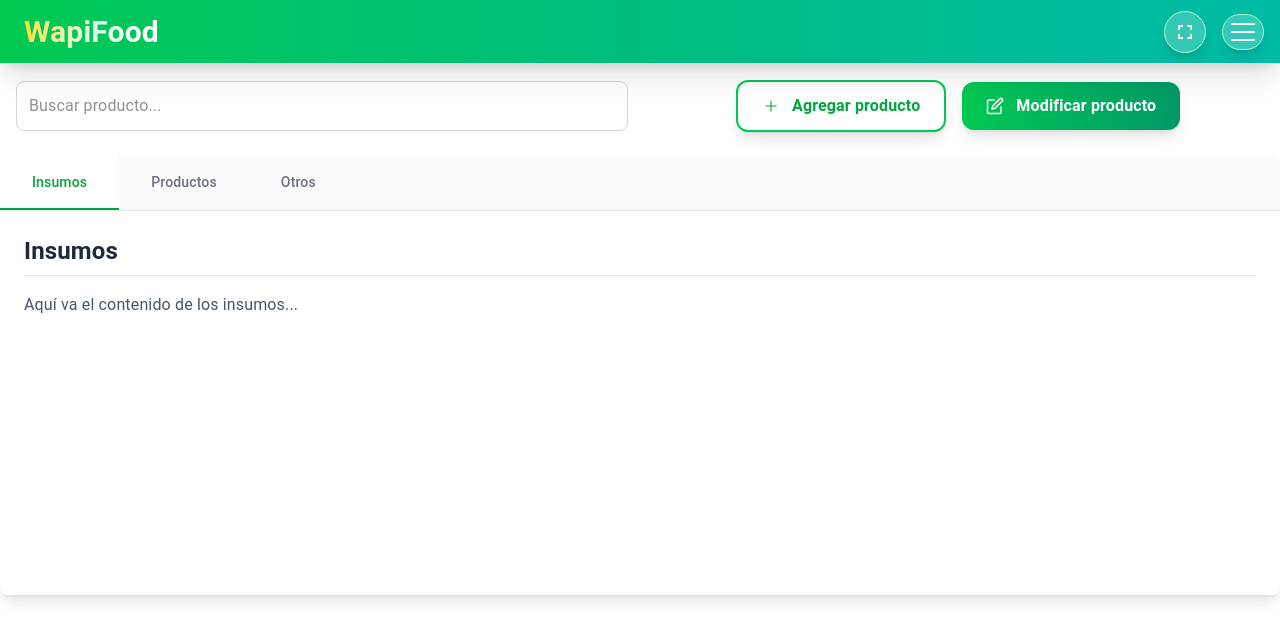
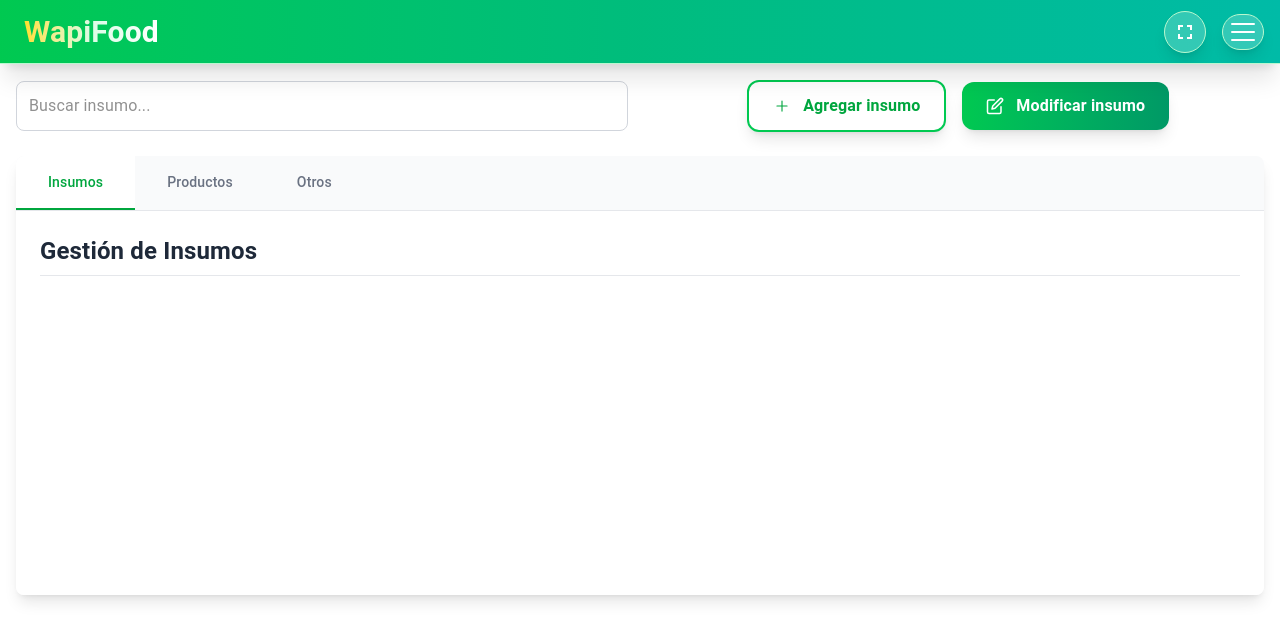
Before and after one commit to wapifoodmx-ctrl/WapifoodFront, a Next.js app: page /inventarios in a window 1280 px wide. Shown: the top 640 px of the page. Built offline with nearby package versions, Linux system fonts and the light colour scheme; no server answers; sample sign-in values are in the browser's storage.

Commit message:
Se hizo que los botones uvieran el nombre de la pestaña seleccionada

```diff
--- a/Inventarios/inventario.jsx
+++ b/Inventarios/inventario.jsx
@@ -1,12 +1,13 @@
 import { LiaFilterSolid } from "react-icons/lia";
-import { IoAddOutline } from "react-icons/io5";
+import { IoAddOutline, IoClose } from "react-icons/io5";
 import { FiEdit } from "react-icons/fi";
-import { IoClose } from "react-icons/io5";
 import Navbar from "@/dashboardComponents/navbar";
+import NavegacionPestañas from "@/Inventarios/navegaciónPestañas";
 import { useState } from "react";
 
 export default function Inventario() {
   const [isAddProductModalOpen, setIsAddProductModalOpen] = useState(false);
+  const [pestañaActiva, setPestañaActiva] = useState('insumos');
   const [formData, setFormData] = useState({
     nombreProducto: "",
     cantidad: "",
@@ -14,6 +15,36 @@ export default function Inventario() {
     comentarios: "",
     categoriaAdicional: "No"
   });
+
+  // Función para obtener el texto según la pestaña activa
+  const obtenerTextosPorPestaña = (pestaña) => {
+    const textos = {
+      insumos: {
+        buscar: "Buscar insumo...",
+        agregar: "Agregar insumo",
+        modificar: "Modificar insumo",
+        titulo: "Agregar Insumo",
+        label: "Agregar Insumo"
+      },
+      productos: {
+        buscar: "Buscar producto...",
+        agregar: "Agregar producto",
+        modificar: "Modificar producto",
+        titulo: "Agregar Producto",
+        label: "Agregar Producto"
+      },
+      otros: {
+        buscar: "Buscar otros...",
+        agregar: "Agregar otros",
+        modificar: "Modificar otros",
+        titulo: "Agregar Otros",
+        label: "Agregar Otros"
+      }
+    };
+    return textos[pestaña] || textos.insumos;
+  };
+
+  const textos = obtenerTextosPorPestaña(pestañaActiva);
 
   const handleInputChange = (e) => {
     const { name, value } = e.target;
@@ -25,9 +56,7 @@ export default function Inventario() {
 
   const handleSubmit = (e) => {
     e.preventDefault();
-    // Aquí iría la lógica para guardar el producto
     console.log("Producto a guardar:", formData);
-    // Cerrar modal y resetear formulario
     setIsAddProductModalOpen(false);
     setFormData({
       nombreProducto: "",
@@ -48,7 +77,7 @@ export default function Inventario() {
             {/* Barra de búsqueda */}
             <input
               type="text"
-              placeholder="Buscar producto..."
+              placeholder={textos.buscar}
               className="border border-gray-300 rounded-lg p-3 w-full lg:w-1/2 focus:outline-none focus:ring-2 focus:ring-green-500 focus:border-transparent transition-all duration-200"
             />
 
@@ -60,16 +89,56 @@ export default function Inventario() {
                 className="flex items-center gap-3 px-6 py-3 lg:px-6 lg:py-3 bg-white border-2 border-green-500 text-green-600 hover:bg-orange-50 rounded-xl font-semibold shadow-lg hover:shadow-xl transition-all duration-200 transform hover:scale-105 active:scale-95 lg:text-base"
               >
                 <IoAddOutline className="text-lg" />
-                <span className="hidden sm:inline">Agregar producto</span>
-                <span className="sm:hidden">Añadir</span>
+                <span >{textos.agregar}</span>
               </button>
 
               {/* Botón Modificar */}
               <button className="flex items-center gap-3 px-6 py-3 lg:px-6 lg:py-3 bg-gradient-to-r from-green-500 to-emerald-600 hover:from-green-600 hover:to-emerald-700 text-white rounded-xl font-semibold shadow-lg hover:shadow-xl transition-all duration-200 transform hover:scale-105 active:scale-95 lg:text-base">
                 <FiEdit className="text-lg" />
-                <span className="hidden sm:inline">Modificar producto</span>
-                <span className="sm:hidden">Modificar</span>
+                <span >{textos.modificar}</span>
+
               </button>
+            </div>
+          </div>
+        </div>
+
+        {/* Navegación de pestañas y contenido */}
+        <div className="px-4">
+          <div className="bg-white rounded-lg shadow-lg overflow-hidden">
+            {/* Solo la navegación */}
+            <NavegacionPestañas
+              pestañaActiva={pestañaActiva}
+              cambiarPestaña={setPestañaActiva}
+            />
+
+            {/* Aquí puedes agregar el contenido específico de cada pestaña */}
+            <div className="p-6 bg-white min-h-96">
+              {pestañaActiva === 'insumos' && (
+                <div className="animate-fade-in">
+                  <h2 className="text-2xl font-semibold text-gray-800 mb-4 pb-2 border-b border-gray-200">
+                    Gestión de Insumos
+                  </h2>
+                  {/* Aquí va tu contenido de insumos */}
+                </div>
+              )}
+
+              {pestañaActiva === 'productos' && (
+                <div className="animate-fade-in">
+                  <h2 className="text-2xl font-semibold text-gray-800 mb-4 pb-2 border-b border-gray-200">
+                    Gestión de Productos
+                  </h2>
+                  {/* Aquí va tu contenido de productos */}
+                </div>
+              )}
+
+              {pestañaActiva === 'otros' && (
+                <div className="animate-fade-in">
+                  <h2 className="text-2xl font-semibold text-gray-800 mb-4 pb-2 border-b border-gray-200">
+                    Otros Elementos
+                  </h2>
+                  {/* Aquí va tu contenido de otros */}
+                </div>
+              )}
             </div>
           </div>
         </div>
@@ -87,7 +156,7 @@ export default function Inventario() {
           >
             {/* Header */}
             <div className="flex items-center justify-between p-6 border-b border-gray-200">
-              <h2 className="text-xl font-bold text-gray-800">Agregar Producto</h2>
+              <h2 className="text-xl font-bold text-gray-800">{textos.titulo}</h2>
               <button
                 onClick={() => setIsAddProductModalOpen(false)}
                 className="text-gray-400 hover:text-gray-600 transition-colors p-1 rounded-lg hover:bg-gray-100"
@@ -101,14 +170,14 @@ export default function Inventario() {
               {/* Nombre del Producto */}
               <div>
                 <label className="block text-sm font-semibold text-gray-700 mb-2">
-                  Agregar Producto
+                  {textos.label}
                 </label>
                 <input
                   type="text"
                   name="nombreProducto"
                   value={formData.nombreProducto}
                   onChange={handleInputChange}
-                  placeholder="Nombre del producto"
+                  placeholder={`Nombre del ${pestañaActiva === 'otros' ? 'elemento' : pestañaActiva.slice(0, -1)}`}
                   className="w-full border border-gray-300 rounded-lg p-3 focus:outline-none focus:ring-2 focus:ring-green-500 focus:border-transparent transition-all duration-200"
                   required
                 />
@@ -187,7 +256,7 @@ export default function Inventario() {
                   className="w-full flex items-center justify-center gap-2 px-6 py-3 bg-gradient-to-r from-green-500 to-emerald-600 hover:from-green-600 hover:to-emerald-700 text-white rounded-xl font-semibold shadow-lg hover:shadow-xl transition-all duration-200 transform hover:scale-105 active:scale-95"
                 >
                   <IoAddOutline className="text-lg" />
-                  Guardar Producto
+                  Guardar {pestañaActiva === 'otros' ? 'Elemento' : pestañaActiva.charAt(0).toUpperCase() + pestañaActiva.slice(1, -1)}
                 </button>
               </div>
             </form>
--- /dev/null
+++ b/Inventarios/navegaciónPestañas.jsx
@@ -0,0 +1,40 @@
+import React from 'react';
+
+const NavegacionPestañas = ({ pestañaActiva, cambiarPestaña }) => {
+  return (
+    <div className="flex bg-gray-50 border-b border-gray-200 md:justify-start">
+      <button
+        className={`flex-1 md:flex-none md:px-8 px-6 py-4 text-sm font-medium transition-all duration-200 border-b-2 ${
+          pestañaActiva === 'insumos'
+            ? 'text-green-600 border-green-600 bg-white'
+            : 'text-gray-500 border-transparent hover:text-gray-700 hover:bg-gray-100'
+        }`}
+        onClick={() => cambiarPestaña('insumos')}
+      >
+        Insumos
+      </button>
+      <button
+        className={`flex-1 md:flex-none md:px-8 px-6 py-4 text-sm font-medium transition-all duration-200 border-b-2 ${
+          pestañaActiva === 'productos'
+            ? 'text-green-600 border-green-600 bg-white'
+            : 'text-gray-500 border-transparent hover:text-gray-700 hover:bg-gray-100'
+        }`}
+        onClick={() => cambiarPestaña('productos')}
+      >
+        Productos
+      </button>
+      <button
+        className={`flex-1 md:flex-none md:px-8 px-6 py-4 text-sm font-medium transition-all duration-200 border-b-2 ${
+          pestañaActiva === 'otros'
+            ? 'text-green-600 border-green-600 bg-white'
+            : 'text-gray-500 border-transparent hover:text-gray-700 hover:bg-gray-100'
+        }`}
+        onClick={() => cambiarPestaña('otros')}
+      >
+        Otros
+      </button>
+    </div>
+  );
+};
+
+export default NavegacionPestañas;
--- a/Inventarios/pestañasInventario.jsx
+++ b/Inventarios/pestañasInventario.jsx
@@ -1,12 +1,6 @@
-import React, { useState } from 'react';
+import React from 'react';
 
-const PestañasInventario = () => {
-  const [pestañaActiva, setPestañaActiva] = useState('insumos');
-
-  const cambiarPestaña = (pestaña) => {
-    setPestañaActiva(pestaña);
-  };
-
+const PestañasInventario = ({ pestañaActiva, cambiarPestaña }) => {
   return (
     <div className="bg-white rounded-lg shadow-lg overflow-hidden">
       {/* Navegación de pestañas */}
@@ -53,7 +47,6 @@ const PestañasInventario = () => {
             <p className="text-gray-600 leading-relaxed">
               Aquí va el contenido de los insumos...
             </p>
-            {/* Agrega aquí tu contenido para insumos */}
           </div>
         )}
 
@@ -65,7 +58,6 @@ const PestañasInventario = () => {
             <p className="text-gray-600 leading-relaxed">
               Aquí va el contenido de los productos...
             </p>
-            {/* Agrega aquí tu contenido para productos */}
           </div>
         )}
 
@@ -77,7 +69,6 @@ const PestañasInventario = () => {
             <p className="text-gray-600 leading-relaxed">
               Aquí va el contenido de otros elementos...
             </p>
-            {/* Agrega aquí tu contenido para otros */}
           </div>
         )}
       </div>
--- a/pages/inventarios.js
+++ b/pages/inventarios.js
@@ -10,7 +10,6 @@ export default function Inventarios() {
                 <meta name="description" content="Vista de inventarios para organizar tu restaurante" />
             </Head>
       <Inventario />
-      <PestañasInventario />
     </>
   );
 }
```
